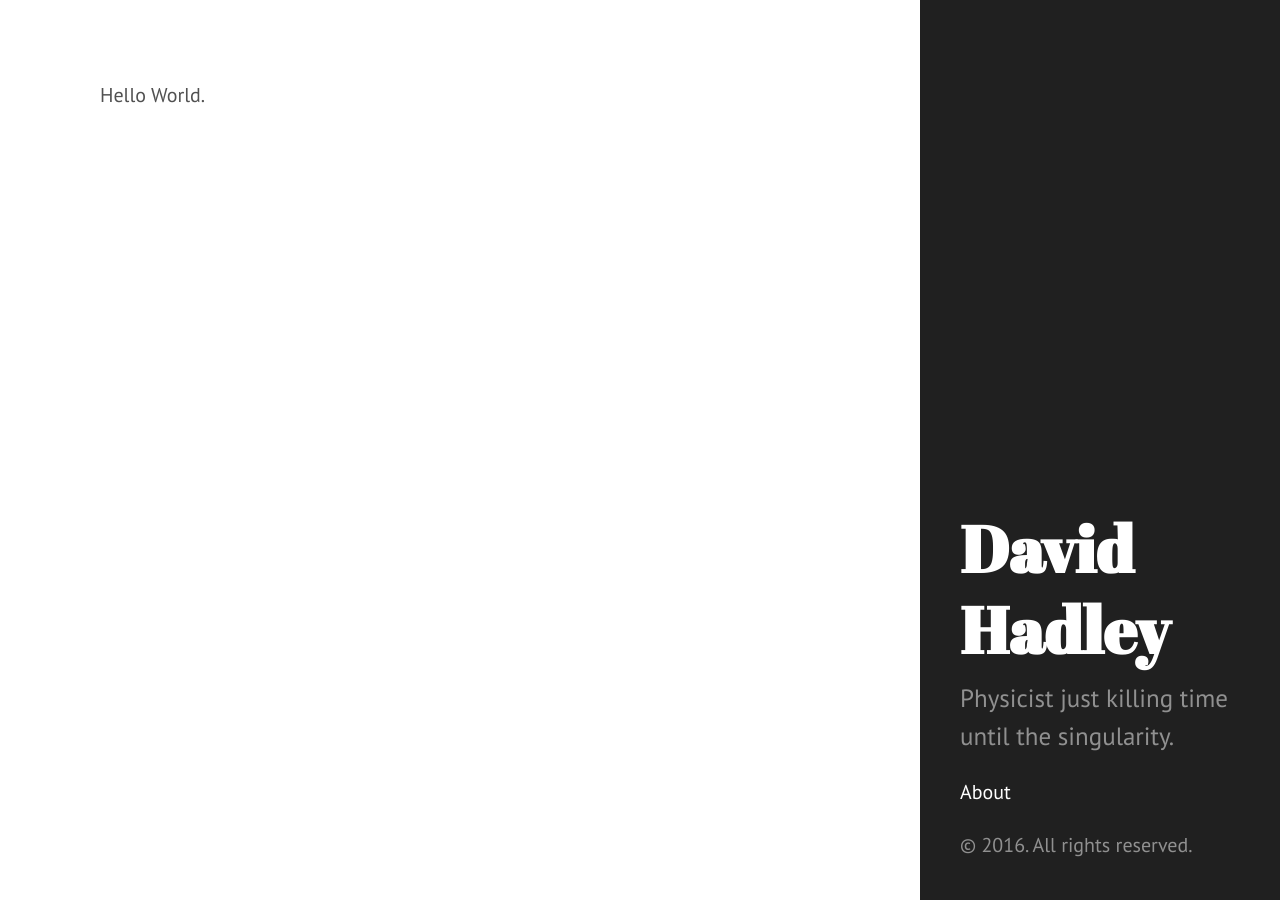
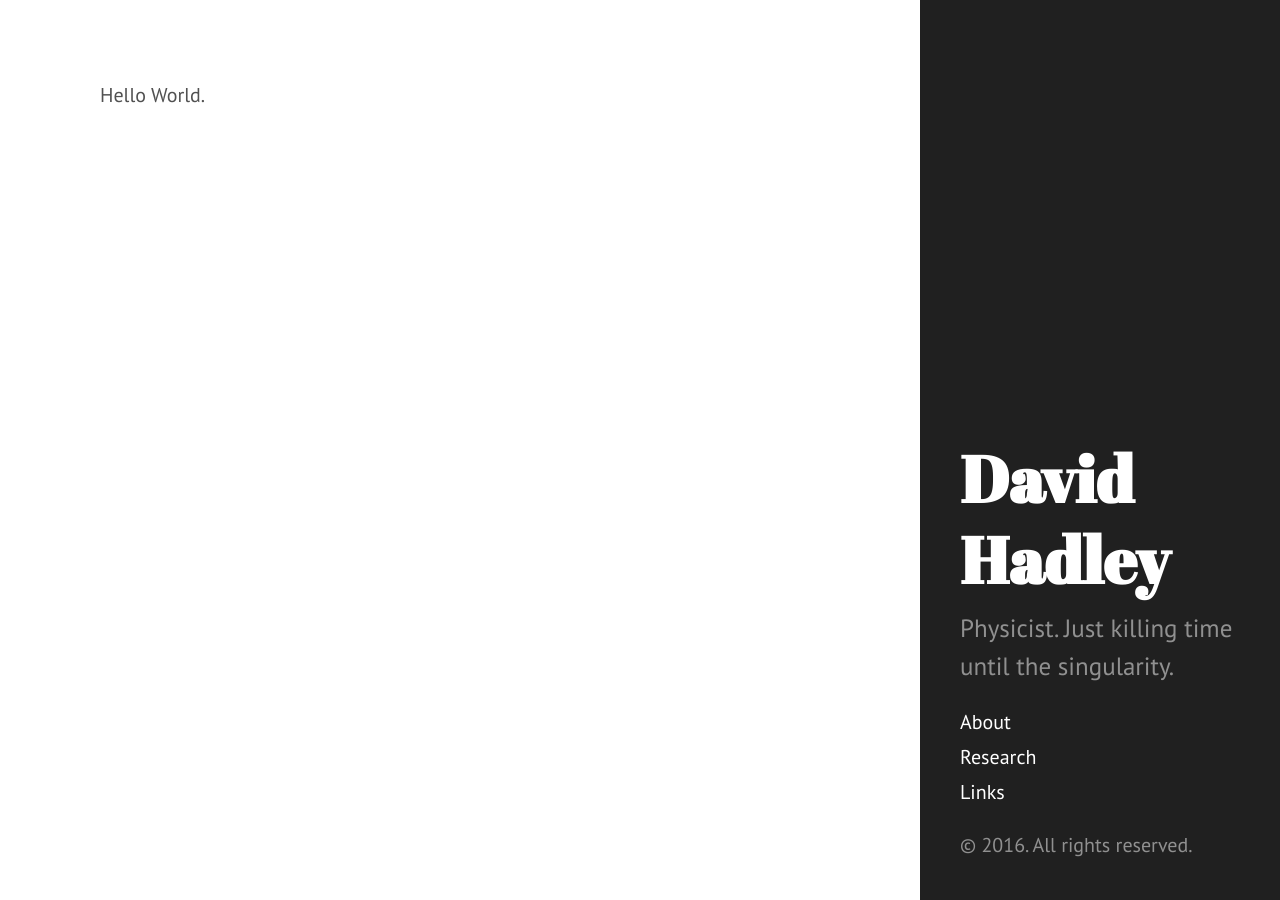
Before and after one commit to davehadley/davehadley.github.io, a Jekyll site: the page built from index.md, in a window 1280 px wide. Built offline with Jekyll 4.4.1, drawn with Linux system fonts in a browser that asks for light colours; Markdown is read by kramdown in place of the engine named in the settings.

Commit message:
Minor change to the tagline.

```diff
--- a/_config.yml
+++ b/_config.yml
@@ -9,7 +9,7 @@ permalink:        pretty
 # Setup
 title:            David Hadley
 tagline:          '<a href="http://davehadley.github.io" target="_blank">davehadley.github.io</a>'
-description:      'Physicist just killing time until the singularity.'
+description:      'Physicist. Just killing time until the singularity.'
 url:              http://davehadley.github.io
 baseurl:          /
 
```
Also changed, not shown: links.md (added, +5 -0 lines), research.md (added, +5 -0 lines).
